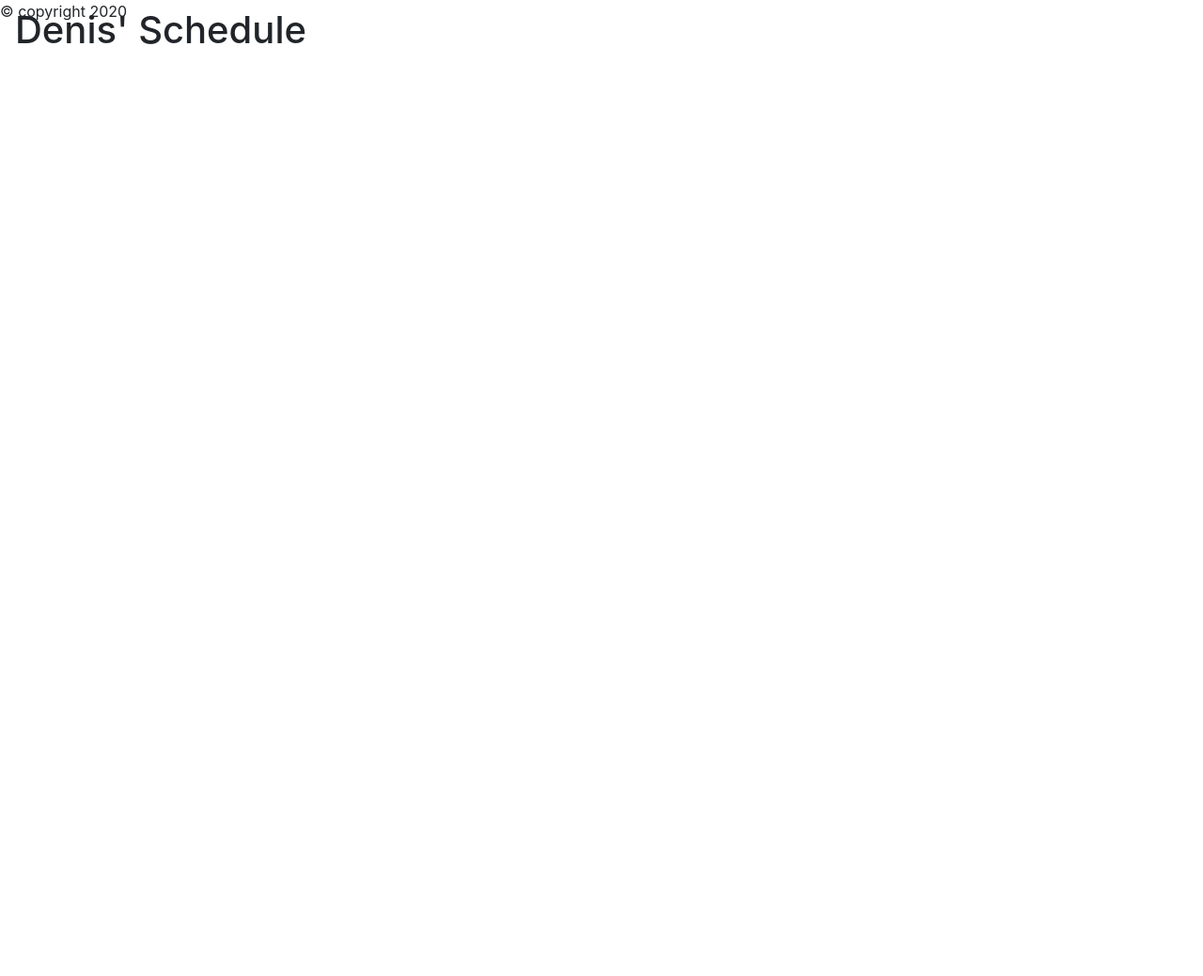
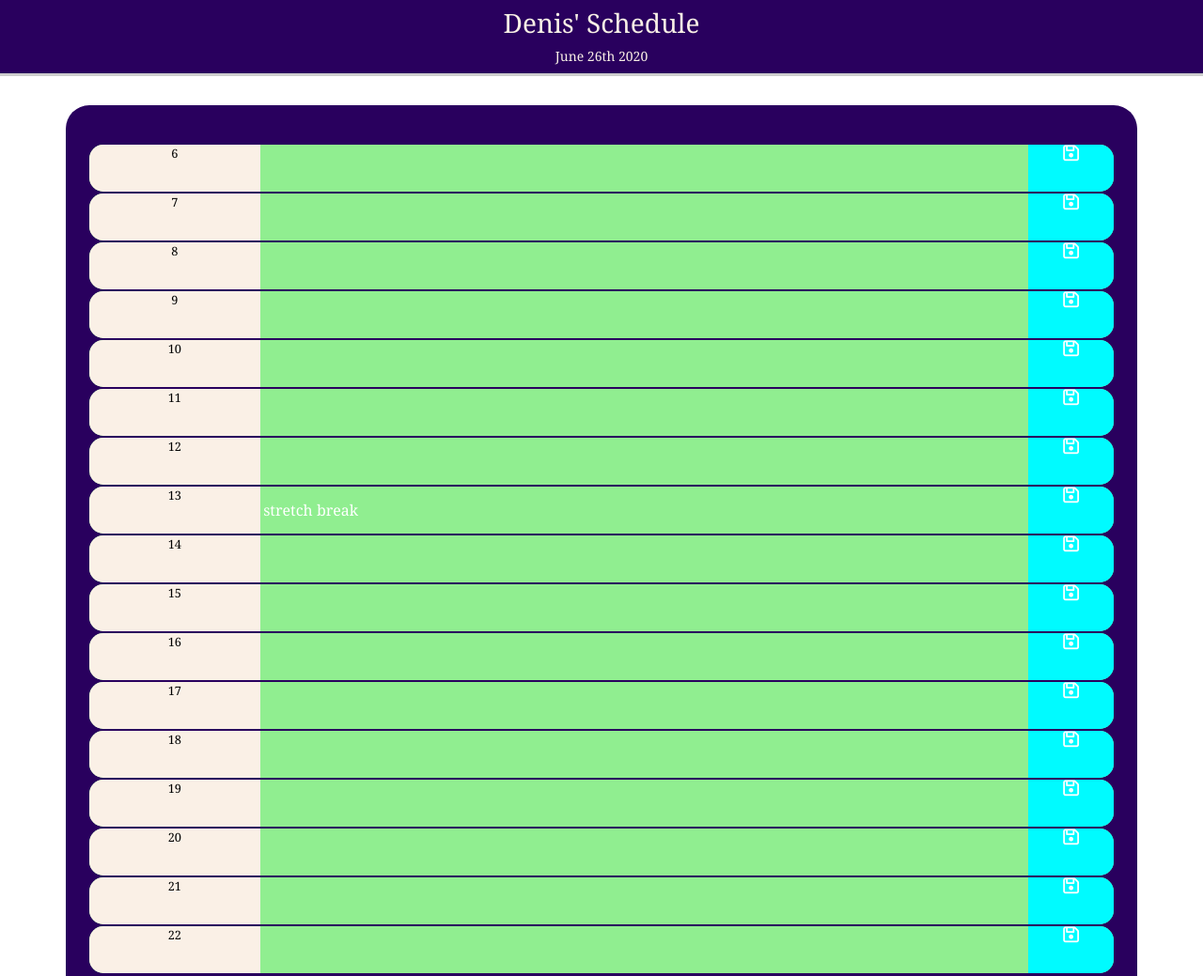
Before and after one commit to denismatijevic/workday-scheduler, a plain HTML site: page index.html in a window 1280 px wide. Shown: the top 1039 px of the page at 94% size. Before the commit the page ends 800 px from the top, so only its background shows below. Drawn offline with nearby package versions, Linux system fonts and the light colour scheme.

Commit message:
added CSS and JS

```diff
--- a/index.html
+++ b/index.html
@@ -1,3 +1,4 @@
+<!-- attempted to borrow like an artist from https://github.com/gabepettus/DayPlanner -->
 <!DOCTYPE html>
 <html lang="en">
   <head>
@@ -28,8 +29,8 @@
 
       <footer id="footer:">&copy; copyright 2020</footer>
 
-    <script src="https://cdnjs.cloudflare.com/ajax/libs/jquery/3.2.1/jquery.min.js"></script>
-    <script src="https://cdnjs.cloudflare.com/ajax/libs/moment.js/2.24.0/moment.js" integrity="sha256-H9jAz//QLkDOy/nzE9G4aYijQtkLt9FvGmdUTwBk6gs=" crossorigin="anonymous"></script>
-    <script src='./script.js'></script>
   </body>
+  <script src="https://cdnjs.cloudflare.com/ajax/libs/jquery/3.2.1/jquery.min.js"></script>
+  <script src="https://cdnjs.cloudflare.com/ajax/libs/moment.js/2.24.0/moment.js" integrity="sha256-H9jAz//QLkDOy/nzE9G4aYijQtkLt9FvGmdUTwBk6gs=" crossorigin="anonymous"></script>
+  <script src='./script.js'></script>
 </html>
--- a/script.js
+++ b/script.js
@@ -0,0 +1,178 @@
+$(document).ready(function() {
+
+    // test flag
+    const test = false;
+
+    // get times from moment
+    const now = moment().format('MMMM Do YYYY');
+
+    // commented out for test in non-standard hours
+    let nowHour24 = moment().format('H');
+    let nowHour12 = moment().format('h');
+
+    // set times for tesitng after hours
+    if (test) {
+      nowHour24 = 13;
+      nowHour12 = 1;
+    }
+
+    let $dateHeading = $('#navbar-subtitle');
+    $dateHeading.text(now);
+
+    // font awesome icon https://fontawesome.com/license
+    const saveIcon = "./images/save-regular.svg";
+
+    // Parsing the JSON string to an object
+    let storedPlans = JSON.parse(localStorage.getItem("storedPlans"));
+
+    if (test) { console.log(storedPlans); }
+
+    // Local storage pull
+    if (storedPlans !== null) {
+      planTextArr = storedPlans;
+    } else {
+      planTextArr = new Array(9);
+      planTextArr[4] = "stretch break";
+    }
+
+    if (test) { console.log("full array of plned text",planTextArr); }
+
+    // set variable for the planner
+    let $plannerDiv = $('#plannerContainer');
+    // clear elements
+    $plannerDiv.empty();
+
+    if (test) { console.log("current time",nowHour12); }
+
+
+    // build calendar by row for fix set of hours
+    for (let hour = 6; hour <= 22; hour++) {
+      // index for array use offset from hour
+      let index = hour - 9;
+
+      // build row components
+      let $rowDiv = $('<div>');
+      $rowDiv.addClass('row');
+      $rowDiv.addClass('plannerRow');
+      $rowDiv.attr('hour-index',hour);
+
+      // Start building Time box portion of row
+      let $col2TimeDiv = $('<div>');
+      $col2TimeDiv.addClass('col-md-2');
+
+      // create timeBox element (contains time)
+      const $timeBoxSpn = $('<span>');
+      // can use this to get value
+      $timeBoxSpn.attr('class','timeBox');
+
+      // format hours for display 24hr clock
+      let displayHour = 0;
+      let ampm = "";
+      if (hour > 24) {
+        displayHour = hour - 24;
+      } else {
+        displayHour = hour;
+      }
+
+      // populate timeBox with time
+      $timeBoxSpn.text(`${displayHour} ${ampm}`);
+
+      // insert into col inset into timebox
+      $rowDiv.append($col2TimeDiv);
+      $col2TimeDiv.append($timeBoxSpn);
+      // STOP building Time box portion of row
+
+      // START building input portion of row
+      // build row components
+      let $dailyPlanSpn = $('<input>');
+
+      $dailyPlanSpn.attr('id',`input-${index}`);
+      $dailyPlanSpn.attr('hour-index',index);
+      $dailyPlanSpn.attr('type','text');
+      $dailyPlanSpn.attr('class','dailyPlan');
+
+      // access index from data array for hour
+      $dailyPlanSpn.val( planTextArr[index] );
+
+      // create col to control width
+      let $col9IptDiv = $('<div>');
+      $col9IptDiv.addClass('col-md-9');
+
+      // add col width and row component to row
+      $rowDiv.append($col9IptDiv);
+      $col9IptDiv.append($dailyPlanSpn);
+      // STOP building Time box portion of row
+
+      // START building save portion of row
+      let $col1SaveDiv = $('<div>');
+      $col1SaveDiv.addClass('col-md-1');
+
+      let $saveBtn = $('<i>');
+      $saveBtn.attr('id',`saveid-${index}`);
+      $saveBtn.attr('save-id',index);
+      $saveBtn.attr('class',"far fa-save saveIcon");
+
+      // add col width and row component to row
+      $rowDiv.append($col1SaveDiv);
+      $col1SaveDiv.append($saveBtn);
+      // STOP building save portion of row
+
+      // set row color based on time
+      updateRowColor($rowDiv, hour);
+
+      // add row to planner container
+      $plannerDiv.append($rowDiv);
+    };
+
+    // function to update row color
+    function updateRowColor ($hourRow,hour) {
+
+      if (test) { console.log("rowColor ",nowHour24, hour); }
+
+      if ( hour < nowHour24) {
+        // $hourRow.css('')
+        if (test) { console.log("lessThan"); }
+        $hourRow.css("background-color","lightgrey")
+      } else if ( hour > nowHour24) {
+        if (test) { console.log("greaterthan"); }
+        $hourRow.css("background-color","lightgreen")
+      } else {
+        if (test) { console.log("eqaul"); }
+        $hourRow.css("background-color","tomato")
+      }
+    };
+
+    // save to local storage
+    $(document).on('click','i', function(event) {
+      event.preventDefault();
+
+      if (test) { console.log('click pta before '+ planTextArr); }
+
+      let $index = $(this).attr('save-id');
+
+      let inputId = '#input-'+$index;
+      let $value = $(inputId).val();
+
+      planTextArr[$index] = $value;
+
+
+      if (test) { console.log('value ', $value); }
+      if (test) { console.log('index ', $index); }
+      if (test) { console.log('click pta after '+ planTextArr); }
+
+      // remove shawdow pulse class
+      $(`#saveid-${$index}`).removeClass('shadowPulse');
+      localStorage.setItem("storedPlans", JSON.stringify(planTextArr));
+    });
+
+    // function to color save button on change of input
+    $(document).on('change','input', function(event) {
+      event.preventDefault();
+      if (test) { console.log('onChange'); }
+      if (test) { console.log('id', $(this).attr('hour-index')); }
+
+      let i = $(this).attr('hour-index');
+
+      $(`#saveid-${i}`).addClass('shadowPulse');
+    });
+  });
--- a/style.css
+++ b/style.css
@@ -0,0 +1,160 @@
+body {
+  /* fonts */
+  font-family: Georgia, 'Times New Roman', Times, serif;
+  font-size: .8em;
+
+  /* added padding to prevent navbar overlap. (100 based on browser inpector of size) */
+  padding-top: 90px;
+  vertical-align: middle;
+}
+
+
+/*  need to make box fit space */
+input {
+  background: transparent;
+  border: none;
+
+  /* so cursor appears */
+  padding-left: 3.5px;
+}
+
+
+.navbar {
+  /* background-color: #73919b;   */
+  background-color: rgb(41, 0, 94);
+  color: #0a0811;
+
+  /* pulls everything down to push up against bottom border */
+  padding-bottom: 0;
+
+  /* creates solid line for the bottom border  */
+  border-bottom: solid;
+  border-bottom-color: #ccc;
+  width: 100%;
+  text-align: center;
+}
+
+#navbar-title {
+  padding: 0px;
+  font-size: 28px;
+  text-align: center;
+}
+
+#navbar-subtitle {
+  padding: 2px;
+  font-size: 14px;
+  text-align: center;
+}
+
+.col-md-1, .col-md-2, .col-md-9 {
+  padding: 0;
+}
+
+/* #planner */
+#plannerContainer {
+  /* background-color: #73919b;   */
+  background-color: rgb(41, 0, 94);
+  border-radius: 25px;
+  margin-top: 22px;
+  margin-bottom: 70px;
+
+  /* provide spaceing around the text */
+  padding: 40px;
+}
+
+.plannerRow {
+  height: 50px;
+  margin-top: 2px;
+  margin-bottom: 2px;
+  font-size: 1em;
+  line-height: 1.5;
+  border-radius: 15px;
+}
+
+/* style container with time in it */
+.timeBox {
+  background-color: linen;
+  color: black;
+  height:100%;
+  width: 100%;
+  text-align: center;
+  border-radius: 15px 0px 0px 15px;
+  display: inline-block;
+  font-size: 1em;
+}
+
+/* style container with daily plan */
+.dailyPlan {
+  color: rgb(255, 255, 255);
+  font-size: 12pt;
+  height:100%;
+  width: 100%;
+}
+
+.saveIcon {
+  background-color: rgb(0, 251, 255);
+  color: rgb(255, 255, 255);
+  border-radius: 0px 15px 15px 0px;
+  /* float: right; */
+  font-size: 1.5em;
+  width: 100%;
+  height: 100%;
+  text-align: center;
+}
+
+footer {
+  /* set text properties */
+  background-color: #305764;
+  text-align: center;
+  /* sets height of footer*/
+  height: 3%;
+  bottom: 0;
+  width: 100%;
+}
+
+.footer-text, .header-text {
+  /* forces text across the entire screen so it has a center */
+  width: 100%;
+  text-align: center;
+
+  font-size: 10px;
+  color:linen;
+}
+
+/* media query for screen size to be applied to center text to switch at same time as navbar */
+@media (max-width: 768px) {
+  .container-fluid {
+    /* removes paddding on either side */
+    padding-left: 0;
+    padding-right: 0;
+  }
+  .plannerRow {
+    height: 100%;
+    border-radius: 10;
+    margin: 10px;
+  }
+
+  .saveIcon { border-radius: 0 0 15px 15px; }
+
+  .timeBox { border-radius: 15px 15px 0 0; }
+}
+
+@import url('https://fonts.googleapis.com/css?family=Barlow+Semi+Condensed');
+
+.wrapper
+{
+  padding: 20px;
+}
+
+@keyframes shadow-pulse
+{
+  0% {
+    box-shadow: 0 0 0 0px rgba(0, 0, 0, 0.2);
+  }
+  100% {
+    box-shadow: 0 0 0 35px rgba(0, 0, 0, 0);
+  }
+}
+.shadowPulse {
+  animation: shadow-pulse 1s infinite;
+}
```
Also changed, not shown: 1 other file.
